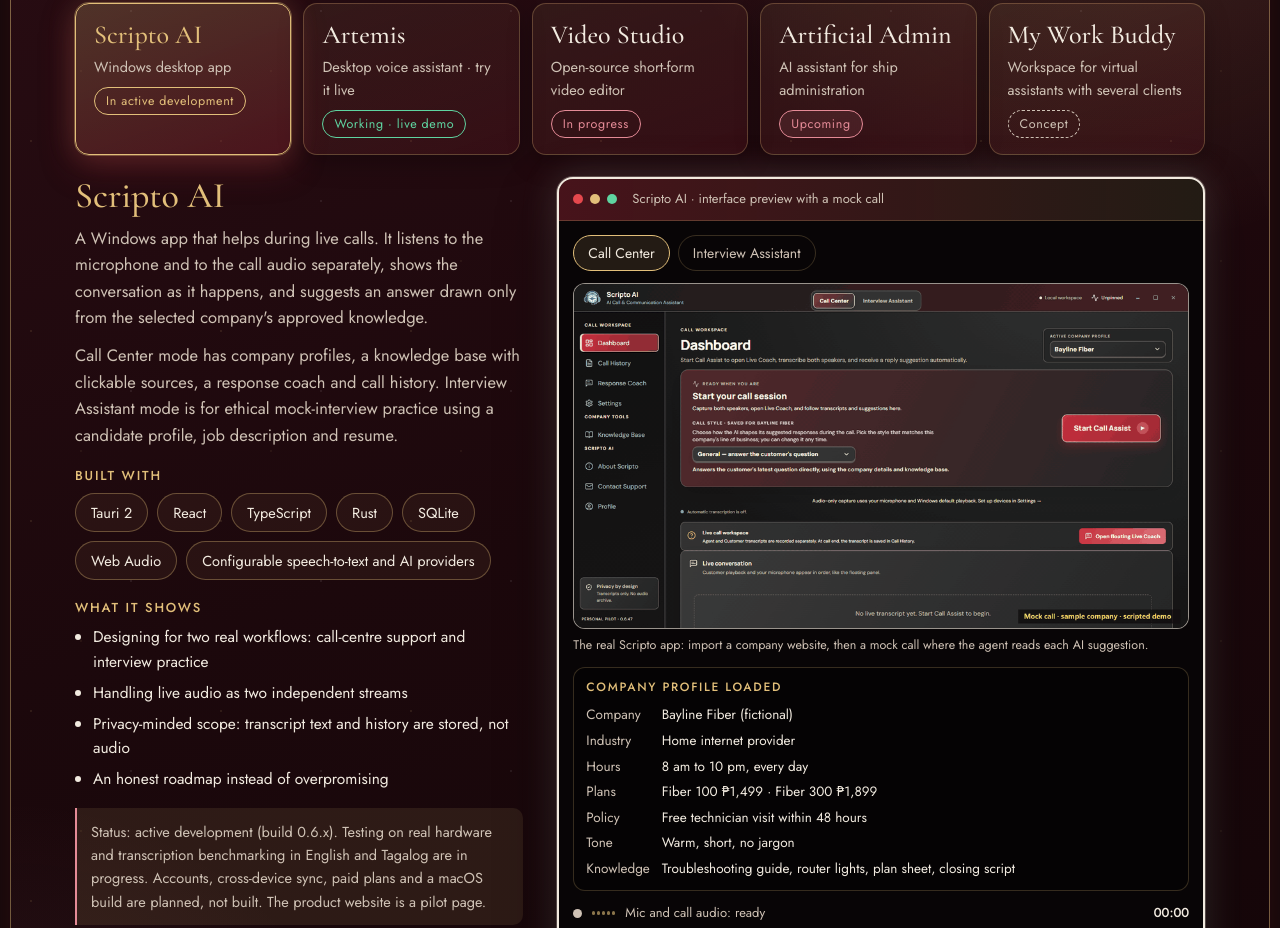
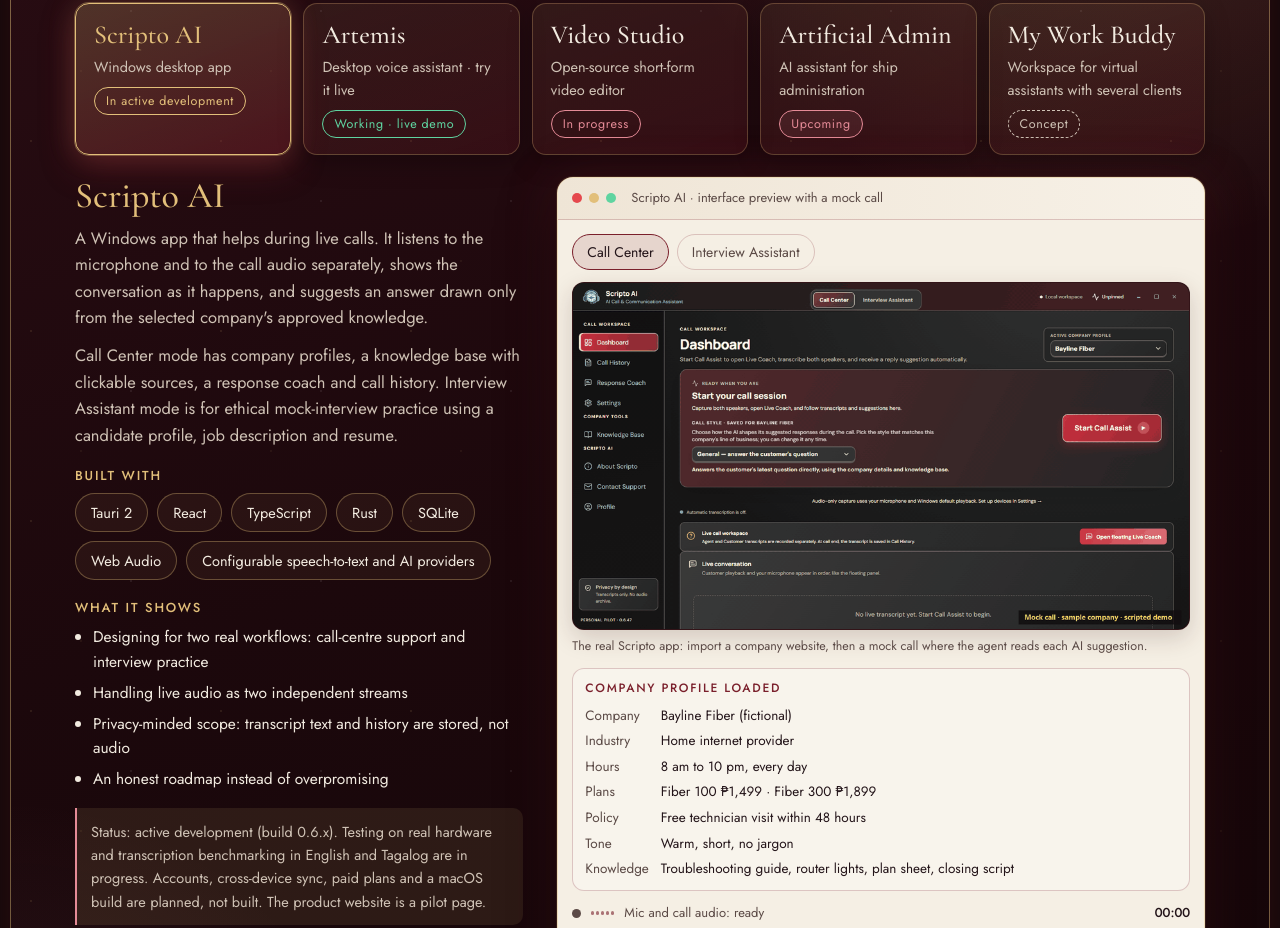
Before and after one commit to Mark-Kevin-generalist/Portfolio, a plain HTML site: page index.html in a window 1280 px wide. Shown: the part 3921-4849 px from the top of the page. Drawn offline with nearby package versions, Linux system fonts and the light colour scheme; animation ran at ten frames a second.

Commit message:
Scripto preview: cream window, gold border

```diff
--- a/index.html
+++ b/index.html
@@ -284,8 +284,10 @@ h1 .ln:nth-child(2) span{animation-delay:.15s}h1 .ln:nth-child(3) span{animation
 #projects .pvwin{border-color:rgba(var(--g),.4);box-shadow:0 0 0 1px rgba(var(--g),.12),0 24px 60px rgba(0,0,0,.45),0 0 50px rgba(var(--w),.3)}
 #projects .pvbar{background:linear-gradient(90deg,rgba(var(--w),.55),rgba(var(--g),.12))}
 #projects .pvbar i:nth-child(1){background:#e5484d}#projects .pvbar i:nth-child(2){background:#e2bf7a}#projects .pvbar i:nth-child(3){background:#5fd4a0}
-#projects .pvwin.pvscripto{border:2px solid #f2ebe0;box-shadow:0 0 0 1px rgba(242,235,224,.25),0 24px 60px rgba(0,0,0,.45),0 0 36px rgba(242,235,224,.18)}
-#projects .pvscripto .sgif img{border-color:rgba(242,235,224,.6)}
+/* Scripto preview: cream window inside the gold border (ivory palette scoped to this window so text stays readable) */
+#projects .pvwin.pvscripto{--panel2:#f5efe4;--cream:#231419;--mute:#5b4a46;--ink:#faf5ec;--gold:#7a1f2b;--rose:#a3434f;--g:122,31,43;--r:163,67,79;--k:255,255,255;--line:rgba(122,31,43,.22);background:#f5efe4;color:#231419;border-color:rgba(226,191,122,.4);box-shadow:0 0 0 1px rgba(226,191,122,.12),0 24px 60px rgba(0,0,0,.45),0 0 50px rgba(122,31,43,.3)}
+#projects .pvscripto .pvbar{background:linear-gradient(90deg,#efe5d6,#f7f1e7)}
+#projects .pvscripto .sgif img{border-color:rgba(122,31,43,.3);box-shadow:0 8px 24px rgba(60,30,30,.18)}
 @media(prefers-reduced-motion:reduce){#projects .pj:hover{transform:none}}
 /* Scripto: app preview GIF, company card and live call bar */
 .sgif{margin:0 0 12px}.sgif img{display:block;width:100%;height:auto;aspect-ratio:16/9;border-radius:12px;border:1px solid var(--line);background:#141010}
```
